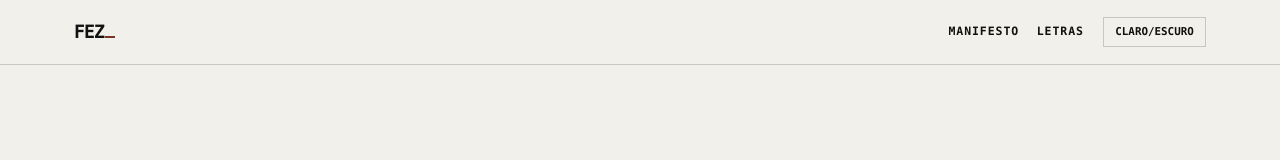
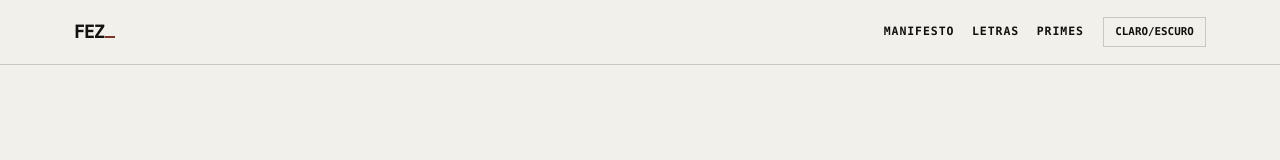
Before and after one commit to souzafcb/felip.exe, a plain HTML site: page public/index.html in a window 1280 px wide. Shown: the top 160 px of the page. Drawn offline with Linux system fonts and the light colour scheme.

Commit message:
Add files via upload

```diff
--- a/public/index.html
+++ b/public/index.html
@@ -138,7 +138,7 @@
     <div class="topbar-inner">
       <a class="brand" href="#inicio" aria-label="FEZ início">FEZ<i aria-hidden="true"></i></a>
       <nav class="nav" aria-label="Navegação principal">
-        <a href="#manifesto">Manifesto</a><a href="#letras">Letras</a>
+        <a href="#manifesto">Manifesto</a><a href="#letras">Letras</a><a href="/primes/">PRIMES</a>
       </nav>
       <button class="theme" type="button" aria-label="Alternar tema" aria-pressed="false">CLARO/ESCURO</button>
     </div>
```
